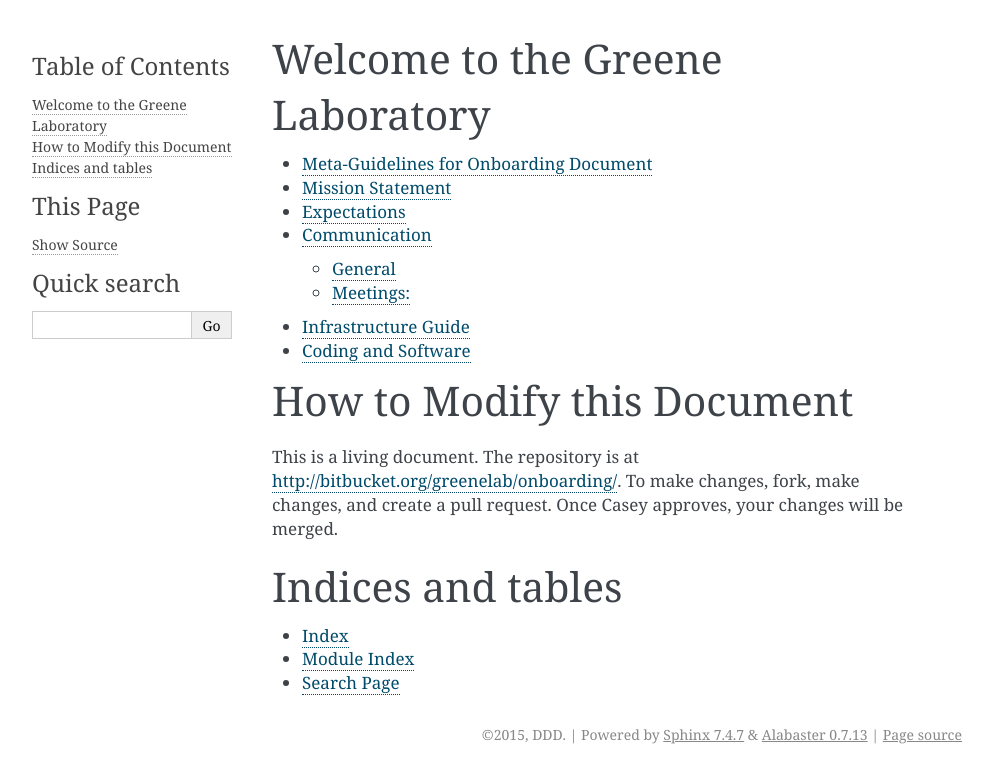
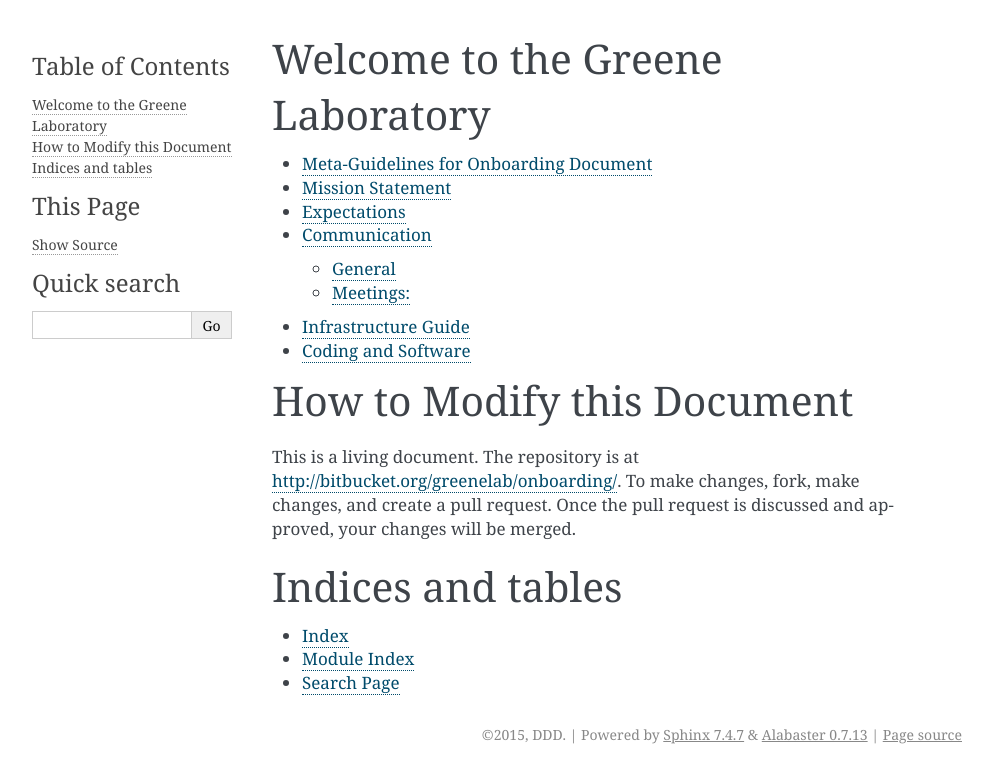
Before and after one commit to greenelab/onboarding, a Sphinx documentation site: the page built from source/index.rst, in a window 1280 px wide. Shown: the top 783 px of the page, without its empty margins (148-1141 px from the left). Built offline with Sphinx 7.4.7, drawn with Linux system fonts in a browser that asks for light colours.

Commit message:
update pull request info

```diff
--- a/source/index.rst
+++ b/source/index.rst
@@ -21,8 +21,8 @@ How to Modify this Document
 
 This is a living document. The repository is at
 http://bitbucket.org/greenelab/onboarding/. To make changes, fork, make
-changes, and create a pull request. Once Casey approves, your changes will be
-merged.
+changes, and create a pull request. Once the pull request is discussed and
+approved, your changes will be merged.
 
 Indices and tables
 ==================
```
